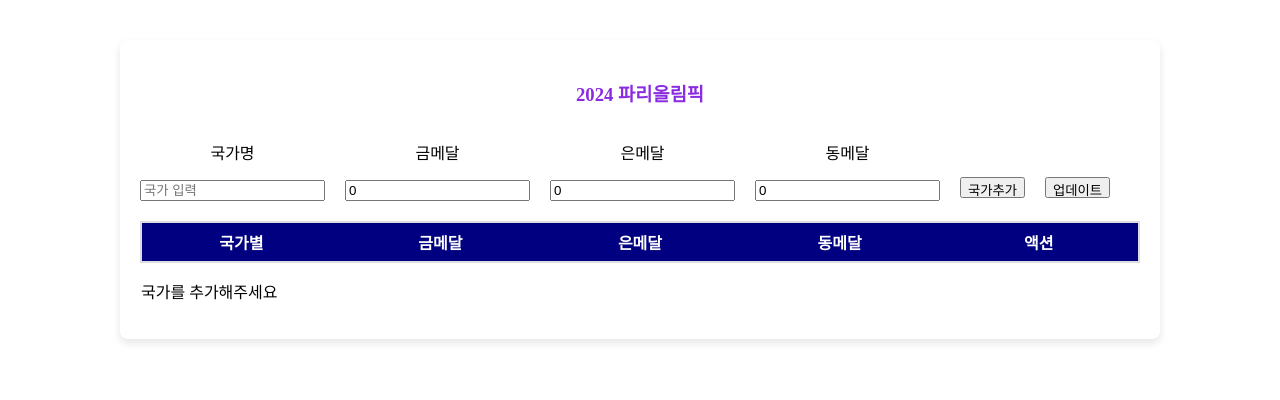
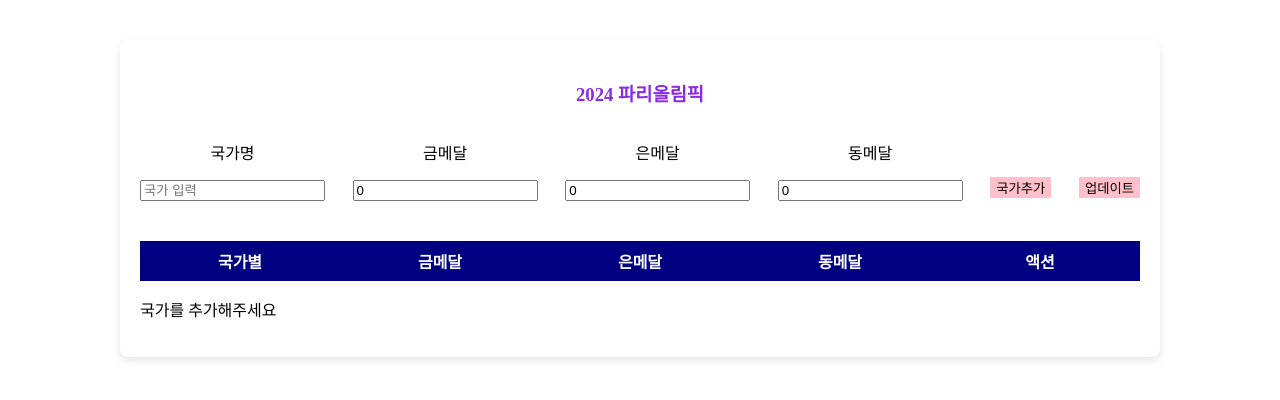
Before and after one commit to ekyeon715/my-react-app, a React (Vite) app: page / in a window 1280 px wide. Shown: the top 400 px of the page. Built offline with nearby package versions, Linux system fonts and the light colour scheme.

Commit message:
스타일 수정

```diff
--- a/src/App.css
+++ b/src/App.css
@@ -16,6 +16,7 @@
 .inner-box {
   display: flex;
   gap: 20px;
+  justify-content: space-between;
 }
 
 .inputBox {
@@ -31,17 +32,18 @@
 .button {
   height: 21px;
   margin-top: 53px;
+  background-color: pink;
+  border: none;
 }
 
 table {
   border-collapse: collapse;
   width: 100%;
-  margin-top: 20px;
+  margin-top: 40px;
   table-layout: fixed;
 }
 
 thead {
-  border: 2px solid #ddd;
   padding: 8px;
   padding-top: 12px;
   padding-bottom: 12px;
```
